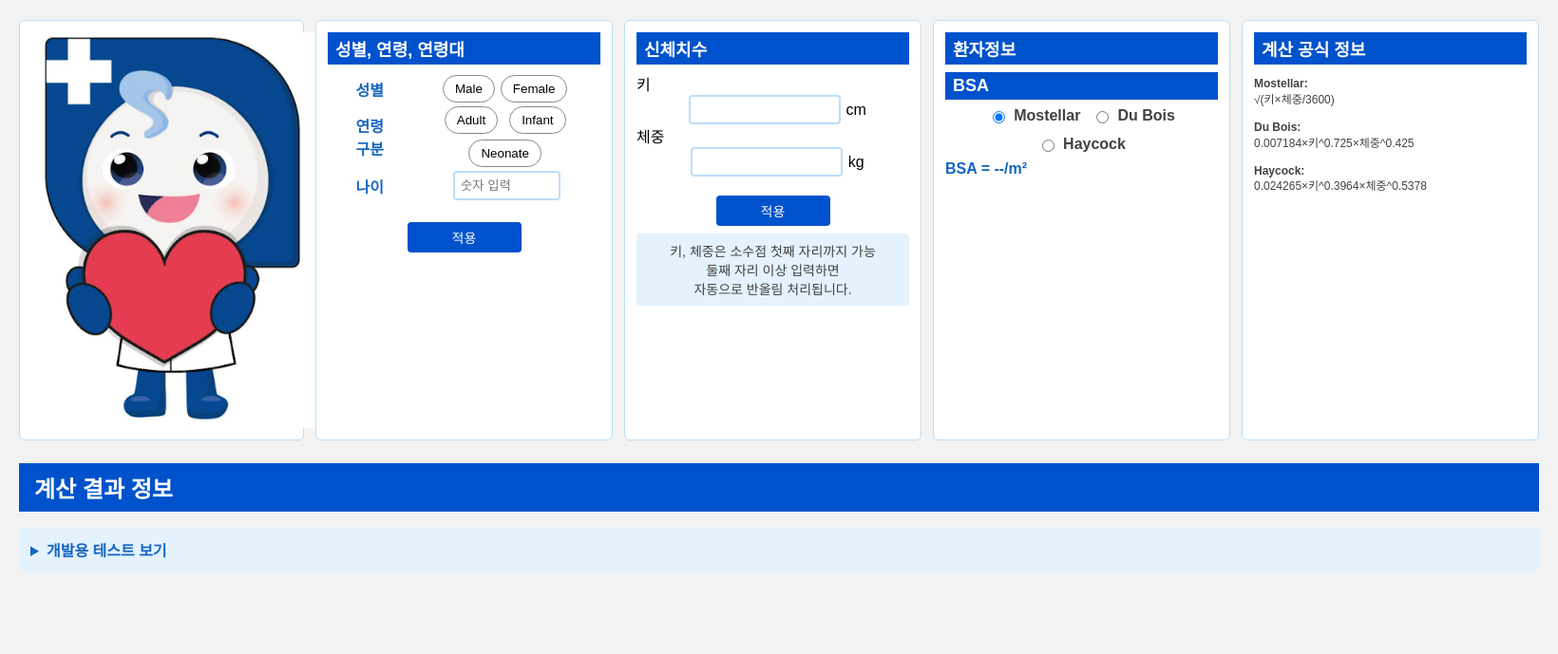
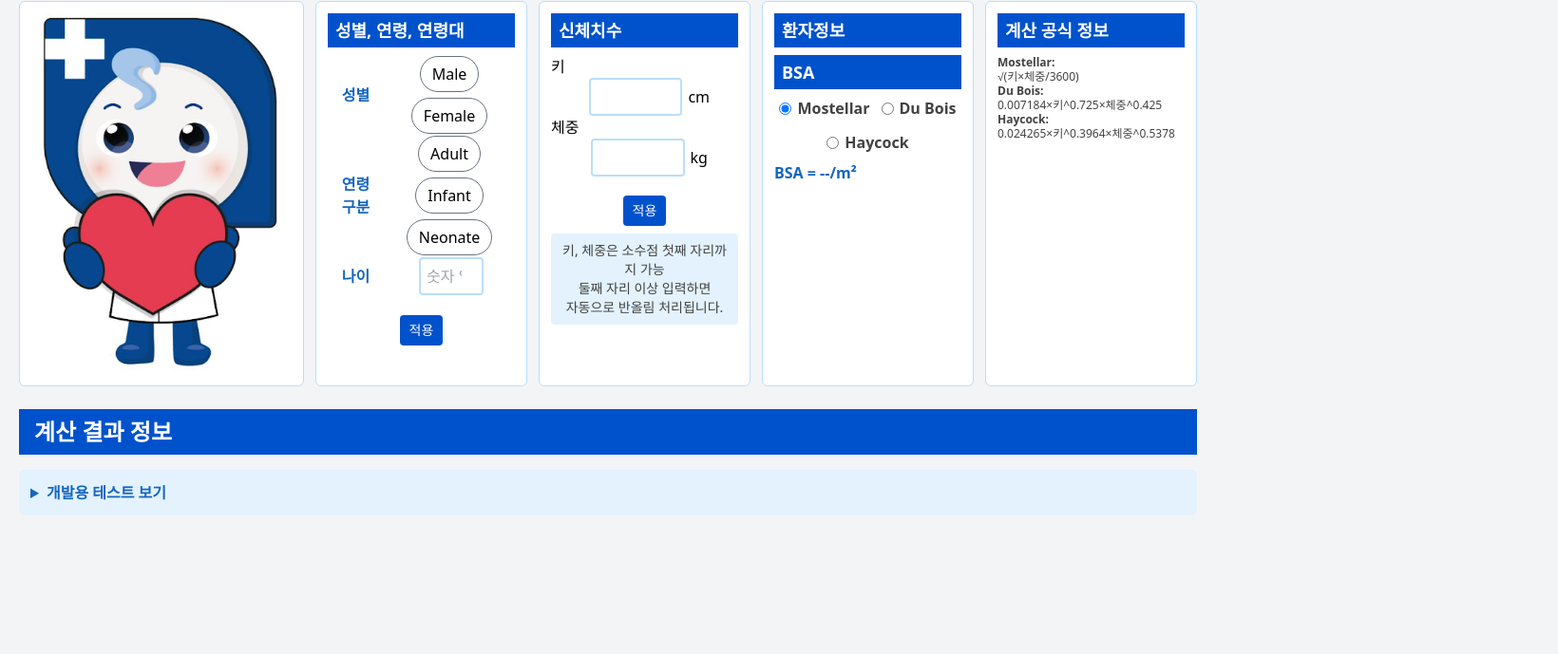
Before and after one commit to drmin3868/sac_js, a plain HTML site: page index.html in a window 1280 px wide. Shown: the part 111-800 px from the top of the page at 95% size, 1640 px wide, since content can reach past the window. Drawn offline with nearby package versions, Linux system fonts and the light colour scheme.

Commit message:
index.html 파일에서 Tailwind CSS를 적용하여 스타일을 개선하고, 기존 CSS를 제거했습니다. 또한, 버튼 및 입력 필드의 구조를 업데이트하여 사용자 인터페이스를 향상시켰습니다.

```diff
--- a/index.html
+++ b/index.html
@@ -4,265 +4,61 @@
   <meta charset="UTF-8" />
   <meta name="viewport" content="width=device-width, initial-scale=1" />
   <title>Sejong Anesthesiology Calculator</title>
+  <script src="https://cdn.tailwindcss.com"></script>
+  <script>
+    tailwind.config = {
+      theme: {
+        extend: {
+          colors: {
+            'primary-blue': '#0052cc',
+            'primary-white': '#ffffff',
+            'secondary-blue': '#e3f2fd',
+            'text-primary': '#1565c0',
+            'text-secondary': '#424242',
+            'border-color': '#bbdefb',
+            'error-color': '#d32f2f',
+            'success-color': '#388e3c',
+          }
+        }
+      }
+    }
+  </script>
 
   <style>
-    :root {
-      --primary-blue: #0052cc;
-      --primary-white: #ffffff;
-      --secondary-blue: #e3f2fd;
-      --text-primary: #1565c0;
-      --text-secondary: #424242;
-      --border-color: #bbdefb;
-      --error-color: #d32f2f;
-      --success-color: #388e3c;
+    /* 기본 폰트 설정 유지 */
+    .custom-input:focus {
+      outline: 2px solid #0052cc;
+      outline-offset: 2px;
+      border-color: #0052cc;
     }
 
-    body {
-      font-family: Arial, sans-serif;
-      margin: 40px 0;
-      background: #f2f2f2;
-    }
-
-    .container {
-      width: 1600px;
-      margin: 0 auto;
-      padding: 20px;
-    }
-
-    .title-box {
-      font-size: 24px;
-      font-weight: 700;
-      background: var(--primary-blue);
-      color: var(--primary-white);
-      padding: 8px 16px;
-      display: flex;
-      align-items: center;
-    }
-
-    .sub-title {
-      margin: 0 0 8px 0;
-      font-size: 18px;
-      font-weight: 700;
-      background: var(--primary-blue);
-      color: var(--primary-white);
-      padding: 4px 8px;
-    }
-
-    .top-layout {
-      display: grid;
-      grid-template-columns: 1fr 1fr;
-      margin-bottom: 24px;
-    }
-
-    .col1-2 {
-      background: var(--primary-blue);
-      color: #c9d6ff;
-      text-align: right;
-      padding: 8px 16px;
-      font-size: 12px;
-      display: flex;
-      flex-direction: column;
-      justify-content: center;
-      line-height: 1.35;
-    }
-
-    .layout {
-      display: grid;
-      grid-template-columns: 300px 1fr 1fr 1fr 1fr;
-      gap: 12px;
-      margin-bottom: 24px;
-    }
-
-    .col2-card {
-      background: var(--primary-white);
-      border: 1px solid var(--border-color);
-      border-radius: 6px;
-      padding: 12px;
-    }
-
-    .col2-1 img {
-      width: 300px;
-      height: auto;
-      display: block;
-      object-fit: contain;
-    }
-
-    .age-row {
-      display: flex;
-      align-items: center;
-      gap: 6px;
-      justify-content: center;
-    }
-
-    input[type="number"] {
-      width: 50%;
-      padding: 6px;
-      margin-left: 10px;
-      border: 2px solid var(--border-color);
-      border-radius: 4px;
-    }
-
-    input[type="number"]:focus {
-      outline: 2px solid var(--primary-blue);
-      outline-offset: 2px;
-      border-color: var(--primary-blue);
-    }
-
-    .chips {
-      display: flex;
-      gap: 6px;
-      justify-content: center;
-      flex-wrap: wrap;
-    }
-
-    .chip {
-      border: 1px solid #888;
-      padding: 6px 12px;
-      border-radius: 999px;
-      background: var(--primary-white);
-      cursor: pointer;
-      user-select: none;
+    .chip-transition {
       transition: all 0.2s ease;
-    }
-
-    .chip:focus {
-      outline: 2px solid var(--primary-blue);
-      outline-offset: 2px;
-    }
-
-    .chip.active {
-      background: var(--primary-blue);
-      color: var(--primary-white);
-      border-color: var(--primary-blue);
-    }
-
-    .apply-btn {
-      margin: 20px auto 0;
-      display: block;
-      width: 120px;
-      padding: 6px 10px;
-      font-size: 14px;
-      cursor: pointer;
-      background: var(--primary-blue);
-      color: var(--primary-white);
-      border: none;
-      border-radius: 4px;
-    }
-
-    .apply-btn:focus {
-      outline: 2px solid var(--primary-blue);
-      outline-offset: 2px;
-    }
-
-    .patient-info-line {
-      margin-top: 8px;
-      font-size: 16px;
-      font-weight: 600;
-      white-space: pre-line;
-      color: var(--text-primary);
-    }
-
-    .radio-group {
-      display: flex;
-      gap: 12px;
-      align-items: center;
-      margin-top: 8px;
-      flex-wrap: wrap;
-      justify-content: center;
-    }
-
-    .radio-item {
-      display: flex;
-      align-items: center;
-      gap: 6px;
-      font-weight: 600;
-      color: var(--text-secondary);
-    }
-
-    .info-text {
-      font-size: 14px;
-      font-weight: 400;
-      color: var(--text-secondary);
-      margin: 8px 0;
-      text-align: center;
-      background: var(--secondary-blue);
-      padding: 8px;
-      border: none;
-      border-radius: 4px;
-    }
-
-    /* 폼 테이블 좌측 라벨 셀 */
-    .form-table .label-cell {
-      text-align: center;
-      font-weight: 600;
-      vertical-align: middle;
-      color: var(--text-primary);
-    }
-
-    /* 검증 피드백 스타일 */
-    .validation-feedback {
-      font-size: 12px;
-      margin-top: 4px;
-      padding: 4px 8px;
-      border-radius: 4px;
-    }
-
-    .validation-feedback.invalid {
-      background-color: #ffebee;
-      color: var(--error-color);
-      border-left: 3px solid var(--error-color);
-    }
-
-    .validation-feedback.valid {
-      background-color: #e8f5e8;
-      color: var(--success-color);
-      border-left: 3px solid var(--success-color);
-    }
-
-    /* 에러 메시지 스타일 */
-    .error-message {
-      color: var(--error-color);
-      font-weight: 500;
-      margin-top: 4px;
-    }
-
-    /* 개발용 테스트 영역 */
-    details {
-      margin-top: 16px;
-      padding: 12px;
-      background: var(--secondary-blue);
-      border-radius: 6px;
-    }
-
-    summary {
-      font-weight: 600;
-      color: var(--text-primary);
-      cursor: pointer;
     }
   </style>
 </head>
 
-<body>
-  <div class="container">
+<body class="font-sans my-10 bg-gray-100">
+  <div class="w-full max-w-[1600px] mx-auto px-5">
     <!-- 상단 타이틀 2컬럼 -->
-    <div class="top-layout">
-      <div class="title-box">Sejong Anesthesiology Calculator</div>
-      <div class="col1-2">
+    <div class="grid grid-cols-2 mb-6">
+      <div class="text-2xl font-bold bg-primary-blue text-primary-white py-2 px-4 flex items-center">Sejong Anesthesiology Calculator</div>
+      <div class="bg-primary-blue text-blue-200 text-right px-4 py-2 text-xs flex flex-col justify-center leading-tight">
         <div>Ver. 0.1 Build 2509-0021</div>
         <div>2025/09/13 · Dr. Min</div>
       </div>
     </div>
 
     <!-- 상단 5컬럼 -->
-    <div class="layout">
+    <div class="grid gap-3 mb-6" style="grid-template-columns: 300px 1fr 1fr 1fr 1fr;">
       <!-- col 2-1: 로고 -->
-      <div class="col2-1 col2-card">
-        <img alt="로고" src="purmi.png" width="300" style="width:300px;height:auto;object-fit:contain;" />
+      <div class="bg-white border border-border-color rounded-md p-3">
+        <img alt="로고" src="purmi.png" class="w-[300px] h-auto block object-contain" />
       </div>
 
       <!-- col 2-2: 성별/연령/연령대 -->
-      <div class="col2-2 col2-card">
-        <h2 class="sub-title">성별, 연령, 연령대</h2>
+      <div class="bg-white border border-border-color rounded-md p-3">
+        <h2 class="mb-2 text-lg font-bold bg-primary-blue text-primary-white py-1 px-2">성별, 연령, 연령대</h2>
         <form id="myForm" novalidate>
           <table class="form-table" style="width:100%;table-layout:fixed;">
             <colgroup>
@@ -272,68 +68,68 @@
 
             <!-- 행 1: 성별 -->
             <tr>
-              <td class="label-cell">성별</td>
+              <td class="text-center font-semibold align-middle text-text-primary">성별</td>
               <td>
-                <div class="chips" data-target="gender" role="radiogroup" aria-label="성별 선택">
-                  <button type="button" class="chip" data-value="Male" role="radio" aria-checked="false">Male</button>
-                  <button type="button" class="chip" data-value="Female" role="radio" aria-checked="false">Female</button>
+                <div class="flex gap-1.5 justify-center flex-wrap" data-target="gender" role="radiogroup" aria-label="성별 선택">
+                  <button type="button" class="border border-gray-500 px-3 py-1.5 rounded-full bg-white cursor-pointer select-none chip-transition focus:outline-none focus:ring-2 focus:ring-primary-blue focus:ring-offset-2" data-value="Male" role="radio" aria-checked="false">Male</button>
+                  <button type="button" class="border border-gray-500 px-3 py-1.5 rounded-full bg-white cursor-pointer select-none chip-transition focus:outline-none focus:ring-2 focus:ring-primary-blue focus:ring-offset-2" data-value="Female" role="radio" aria-checked="false">Female</button>
                 </div>
               </td>
             </tr>
 
             <!-- 행 2: 연령구분 -->
             <tr>
-              <td class="label-cell">연령<br>구분</td>
+              <td class="text-center font-semibold align-middle text-text-primary">연령<br>구분</td>
               <td>
-                <div class="chips" data-target="ageType" role="radiogroup" aria-label="연령 구분 선택">
-                  <button type="button" class="chip" data-value="adult" role="radio" aria-checked="false">Adult</button><br>
-                  <button type="button" class="chip" data-value="infant" role="radio" aria-checked="false">Infant</button>
-                  <button type="button" class="chip" data-value="neonate" role="radio" aria-checked="false">Neonate</button>
+                <div class="flex gap-1.5 justify-center flex-wrap" data-target="ageType" role="radiogroup" aria-label="연령 구분 선택">
+                  <button type="button" class="border border-gray-500 px-3 py-1.5 rounded-full bg-white cursor-pointer select-none chip-transition focus:outline-none focus:ring-2 focus:ring-primary-blue focus:ring-offset-2" data-value="adult" role="radio" aria-checked="false">Adult</button>
+                  <button type="button" class="border border-gray-500 px-3 py-1.5 rounded-full bg-white cursor-pointer select-none chip-transition focus:outline-none focus:ring-2 focus:ring-primary-blue focus:ring-offset-2" data-value="infant" role="radio" aria-checked="false">Infant</button>
+                  <button type="button" class="border border-gray-500 px-3 py-1.5 rounded-full bg-white cursor-pointer select-none chip-transition focus:outline-none focus:ring-2 focus:ring-primary-blue focus:ring-offset-2" data-value="neonate" role="radio" aria-checked="false">Neonate</button>
                 </div>
               </td>
             </tr>
 
             <!-- 행 3: 나이 + 단위 -->
             <tr>
-              <td class="label-cell">나이</td>
+              <td class="text-center font-semibold align-middle text-text-primary">나이</td>
               <td>
-                <div class="age-row">
-                  <input type="number" id="ageValue" min="1" step="1" inputmode="numeric" />
+                <div class="flex items-center gap-1.5 justify-center">
+                  <input type="number" id="ageValue" min="1" step="1" inputmode="numeric" class="w-1/2 px-1.5 py-1.5 ml-2.5 border-2 border-border-color rounded custom-input" />
                   <span id="ageUnit"></span>
                 </div>
               </td>
             </tr>
           </table>
 
-          <button type="submit" class="apply-btn">적용</button>
-          <div id="ageErrorMessage" class="error-message"></div>
+          <button type="submit" class="mt-5 mx-auto block w-30 px-2.5 py-1.5 text-sm cursor-pointer bg-primary-blue text-primary-white border-0 rounded focus:outline-none focus:ring-2 focus:ring-primary-blue focus:ring-offset-2">적용</button>
+          <div id="ageErrorMessage" class="text-error-color font-medium mt-1"></div>
         </form>
       </div>
 
       <!-- col 2-3: 신체치수 -->
-      <div class="col2-3 col2-card">
-        <h2 class="sub-title">신체치수</h2>
+      <div class="bg-white border border-border-color rounded-md p-3">
+        <h2 class="mb-2 text-lg font-bold bg-primary-blue text-primary-white py-1 px-2">신체치수</h2>
 
         <label>
           키
-          <div class="age-row">
-            <input type="number" id="height" min="0.1" step="0.1" inputmode="decimal" />
+          <div class="flex items-center gap-1.5 justify-center">
+            <input type="number" id="height" min="0.1" step="0.1" inputmode="decimal" class="w-1/2 px-1.5 py-1.5 ml-2.5 border-2 border-border-color rounded custom-input" />
             <span>cm</span>
           </div>
         </label>
 
         <label>
           체중
-          <div class="age-row">
-            <input type="number" id="bwt" min="0.1" step="0.1" inputmode="decimal" />
+          <div class="flex items-center gap-1.5 justify-center">
+            <input type="number" id="bwt" min="0.1" step="0.1" inputmode="decimal" class="w-1/2 px-1.5 py-1.5 ml-2.5 border-2 border-border-color rounded custom-input" />
             <span>kg</span>
           </div>
         </label>
 
-        <button type="button" id="applyBtnBody" class="apply-btn">적용</button>
-        <div id="bodyErrorMessage" class="error-message"></div>
+        <button type="button" id="applyBtnBody" class="mt-5 mx-auto block w-30 px-2.5 py-1.5 text-sm cursor-pointer bg-primary-blue text-primary-white border-0 rounded focus:outline-none focus:ring-2 focus:ring-primary-blue focus:ring-offset-2">적용</button>
+        <div id="bodyErrorMessage" class="text-error-color font-medium mt-1"></div>
 
-        <div class="info-text">
+        <div class="text-sm font-normal text-text-secondary my-2 text-center bg-secondary-blue p-2 border-0 rounded">
           키, 체중은 소수점 첫째 자리까지 가능<br>
           둘째 자리 이상 입력하면<br>
           자동으로 반올림 처리됩니다.
@@ -341,25 +137,25 @@
       </div>
 
       <!-- col 2-4: 환자정보 -->
-      <div class="col2-4 col2-card">
-        <h2 class="sub-title">환자정보</h2>
-        <div id="patientSexAge" class="patient-info-line"></div>
-        <div id="patientBody" class="patient-info-line"></div>
+      <div class="bg-white border border-border-color rounded-md p-3">
+        <h2 class="mb-2 text-lg font-bold bg-primary-blue text-primary-white py-1 px-2">환자정보</h2>
+        <div id="patientSexAge" class="mt-2 text-base font-semibold whitespace-pre-line text-text-primary"></div>
+        <div id="patientBody" class="mt-2 text-base font-semibold whitespace-pre-line text-text-primary"></div>
 
-        <h3 class="sub-title">BSA</h3>
-        <div id="bsaMethodGroup" class="radio-group" role="radiogroup" aria-label="BSA 계산 공식">
-          <label class="radio-item"><input type="radio" name="bsaMethod" value="mostellar" checked> Mostellar</label>
-          <label class="radio-item"><input type="radio" name="bsaMethod" value="dubois"> Du Bois</label>
-          <label class="radio-item"><input type="radio" name="bsaMethod" value="haycock"> Haycock</label>
+        <h3 class="mb-2 text-lg font-bold bg-primary-blue text-primary-white py-1 px-2">BSA</h3>
+        <div id="bsaMethodGroup" class="flex gap-3 items-center mt-2 flex-wrap justify-center" role="radiogroup" aria-label="BSA 계산 공식">
+          <label class="flex items-center gap-1.5 font-semibold text-text-secondary"><input type="radio" name="bsaMethod" value="mostellar" checked> Mostellar</label>
+          <label class="flex items-center gap-1.5 font-semibold text-text-secondary"><input type="radio" name="bsaMethod" value="dubois"> Du Bois</label>
+          <label class="flex items-center gap-1.5 font-semibold text-text-secondary"><input type="radio" name="bsaMethod" value="haycock"> Haycock</label>
         </div>
-        <div id="patientBSA" class="patient-info-line"></div>
-        <div id="bsaWarning" class="validation-feedback" style="display: none;"></div>
+        <div id="patientBSA" class="mt-2 text-base font-semibold whitespace-pre-line text-text-primary"></div>
+        <div id="bsaWarning" class="text-xs mt-1 px-2 py-1 rounded" style="display: none;"></div>
       </div>
 
       <!-- col 2-5: 추가 영역 -->
-      <div class="col2-5 col2-card">
-        <h2 class="sub-title">계산 공식 정보</h2>
-        <div style="font-size: 12px; line-height: 1.4; color: var(--text-secondary);">
+      <div class="bg-white border border-border-color rounded-md p-3">
+        <h2 class="mb-2 text-lg font-bold bg-primary-blue text-primary-white py-1 px-2">계산 공식 정보</h2>
+        <div class="text-xs leading-tight text-text-secondary">
           <p><strong>Mostellar:</strong><br>√(키×체중/3600)</p>
           <p><strong>Du Bois:</strong><br>0.007184×키^0.725×체중^0.425</p>
           <p><strong>Haycock:</strong><br>0.024265×키^0.3964×체중^0.5378</p>
@@ -368,11 +164,11 @@
     </div>
 
     <!-- col 3-0: Acting Information -->
-    <div class="title-box">계산 결과 정보</div>
+    <div class="text-2xl font-bold bg-primary-blue text-primary-white py-2 px-4 flex items-center">계산 결과 정보</div>
 
     <!-- 개발용 테스트 -->
-    <details id="dev-tests">
-      <summary>개발용 테스트 보기</summary>
+    <details id="dev-tests" class="mt-4 p-3 bg-secondary-blue rounded-md">
+      <summary class="font-semibold text-text-primary cursor-pointer">개발용 테스트 보기</summary>
       <ul id="test-results"></ul>
     </details>
   </div>
@@ -408,10 +204,16 @@
       }
 
       function setChips(groupEl, value) {
-        groupEl.querySelectorAll('.chip').forEach(function (btn) {
+        groupEl.querySelectorAll('button[data-value]').forEach(function (btn) {
           var checked = (btn.dataset.value === value);
           btn.setAttribute('aria-checked', checked);
-          btn.classList.toggle('active', checked);
+
+          // Tailwind 클래스 업데이트
+          if (checked) {
+            btn.className = 'border border-primary-blue px-3 py-1.5 rounded-full bg-primary-blue text-primary-white cursor-pointer select-none chip-transition focus:outline-none focus:ring-2 focus:ring-primary-blue focus:ring-offset-2';
+          } else {
+            btn.className = 'border border-gray-500 px-3 py-1.5 rounded-full bg-white cursor-pointer select-none chip-transition focus:outline-none focus:ring-2 focus:ring-primary-blue focus:ring-offset-2';
+          }
         });
       }
 
@@ -461,6 +263,9 @@
         if (message) {
           element.textContent = message;
           element.style.display = 'block';
+          if (element.id === 'bsaWarning') {
+            element.className = isValid ? 'text-xs mt-1 px-2 py-1 rounded bg-green-100 text-success-color border-l-4 border-success-color' : 'text-xs mt-1 px-2 py-1 rounded bg-red-50 text-error-color border-l-4 border-error-color';
+          }
         } else {
           element.style.display = 'none';
         }
@@ -479,9 +284,9 @@
 
       // 칩 클릭/키보드 이벤트
       document.addEventListener('click', function (e) {
-        var btn = e.target.closest('.chip');
+        var btn = e.target.closest('button[data-value]');
         if (!btn) return;
-        var group = btn.closest('.chips');
+        var group = btn.closest('div[data-target]');
         var key = group ? group.getAttribute('data-target') : '';
         if (!key) return;
         state[key] = btn.dataset.value;
@@ -495,7 +300,7 @@
       });
 
       document.addEventListener('keydown', function (e) {
-        if ((e.key === ' ' || e.key === 'Enter') && e.target.classList.contains('chip')) {
+        if ((e.key === ' ' || e.key === 'Enter') && e.target.hasAttribute('data-value')) {
           e.preventDefault();
           e.target.click();
         }
```
